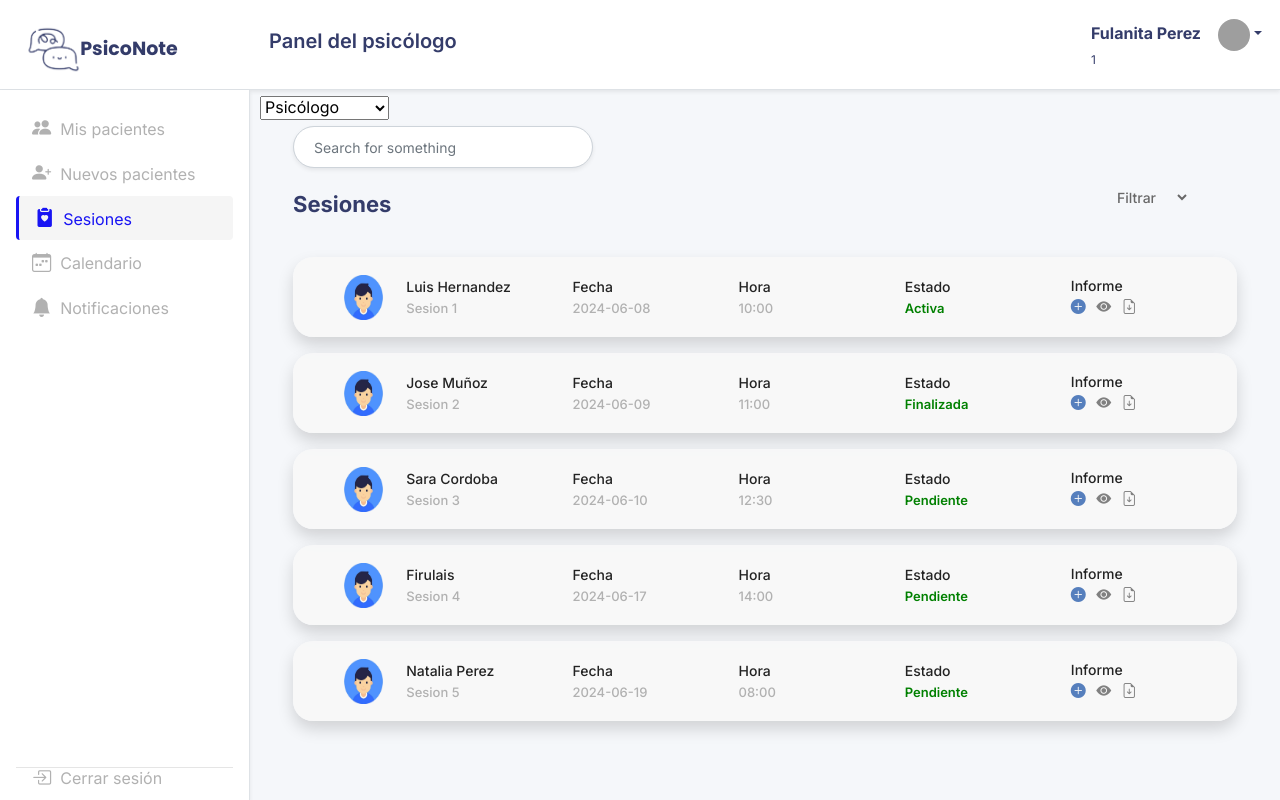
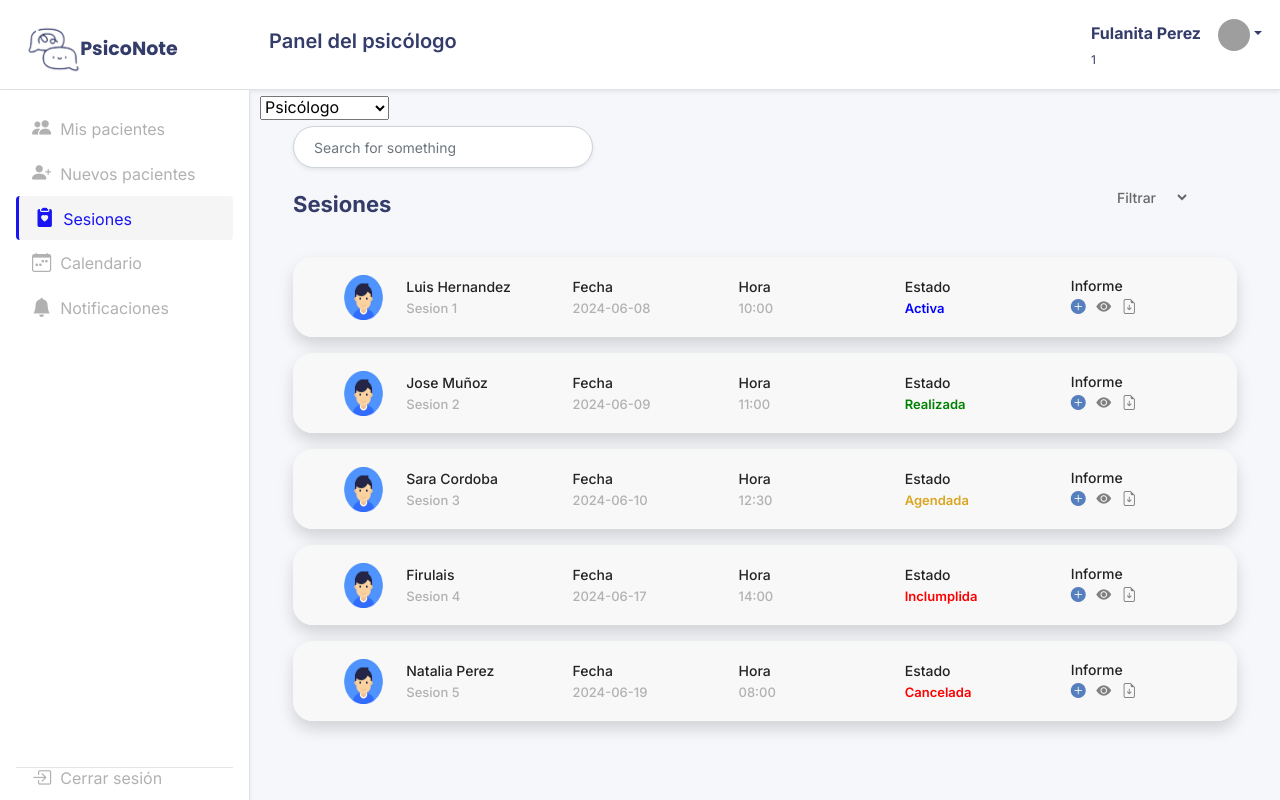
Before and after one commit to dailinr/psiconotes, a React (Vite) app: page / in a window 1280 px wide. Both pictures are taken after a click on the link "Sesiones". Built offline with nearby package versions, Linux system fonts and the light colour scheme; grey boxes are pictures that could not be loaded; what @react-pdf/renderer would draw is missing.

Commit message:
colores estados

```diff
--- a/src/components/FilaSesion.jsx
+++ b/src/components/FilaSesion.jsx
@@ -38,6 +38,24 @@ export const FilaSesion = ({ session }) => {
         setInforme(inf);
     };
 
+    const colorEstado = (estado) => {
+        switch(estado){
+          case 'Agendada':
+            return <span style={{color: 'goldenrod'}}>{estado}</span>;
+          case 'Activa':
+            return <span style={{color: 'blue'}}>{estado}</span>;
+          case 'Realizada':
+            return <span style={{color: 'green'}}>{estado}</span>;
+          case 'Cancelada':
+            return <span style={{color: 'red'}}>{estado}</span>;
+          case 'Inclumplida':
+            return <span style={{color: 'red'}}>{estado}</span>;
+          default:
+            return <span style={{color: 'gray'}}>{estado}</span>;
+        }
+    }
+
+
   return (
     <div className='fil-sesion mb-3 '>
 
@@ -74,7 +92,9 @@ export const FilaSesion = ({ session }) => {
                 <div className='info'>
                     Estado
                     <br />
-                    <span className='state-inf'>{session.estado}</span>
+                    <span className='state-inf'>
+                            {colorEstado(session.estado)}
+                    </span>
                 </div>
             </div>
 
--- a/src/components/Sesiones.jsx
+++ b/src/components/Sesiones.jsx
@@ -79,10 +79,10 @@ export const Sesiones = ({ userType}) => {
 
     const fakeData = [
       { id: 1, name: "Luis Hernandez", fecha: "2024-06-08", hora: "10:00", estado: "Activa" },
-      { id: 2, name: "Jose Muñoz", fecha: "2024-06-09", hora: "11:00", estado: "Finalizada" },
-      { id: 3, name: "Sara Cordoba", fecha: "2024-06-10", hora: "12:30", estado: "Pendiente" },
-      { id: 4, name: "Firulais", fecha: "2024-06-17", hora: "14:00", estado: "Pendiente" },
-      { id: 5, name: "Natalia Perez", fecha: "2024-06-19", hora: "08:00", estado: "Pendiente" }
+      { id: 2, name: "Jose Muñoz", fecha: "2024-06-09", hora: "11:00", estado: "Realizada" },
+      { id: 3, name: "Sara Cordoba", fecha: "2024-06-10", hora: "12:30", estado: "Agendada" },
+      { id: 4, name: "Firulais", fecha: "2024-06-17", hora: "14:00", estado: "Inclumplida" },
+      { id: 5, name: "Natalia Perez", fecha: "2024-06-19", hora: "08:00", estado: "Cancelada" }
     ];
     setSessions(fakeData);
     setFilteredResults(fakeData);
```
